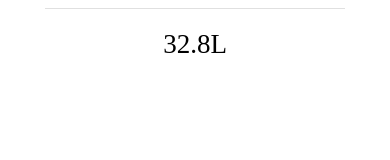
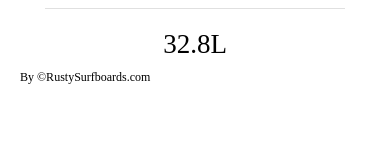
Before and after one commit to lionneclement/surf-volume, a React Native app: screen /IdealVolume in a window 390 px wide. Shown: the part 235-395 px from the top of the page. Built offline with nearby package versions, Linux system fonts and the light colour scheme.

Commit message:
add credit

```diff
--- /dev/null
+++ b/app/components/CreditComponent.tsx
@@ -0,0 +1,33 @@
+import React, {FunctionComponent, ReactElement} from 'react';
+import {Linking, StyleSheet} from 'react-native';
+import TextUI from '../ui/TextUI';
+
+interface Props {
+  text: string;
+  url: string;
+}
+
+const CreditComponent: FunctionComponent<Props> = ({
+  text,
+  url,
+}: Props): ReactElement => {
+  const onPressCredit = async (): Promise<void> => {
+    Linking.openURL(url);
+  };
+
+  return (
+    <TextUI onPress={onPressCredit} style={styles.credit}>
+      {text}
+    </TextUI>
+  );
+};
+
+const styles = StyleSheet.create({
+  credit: {
+    marginTop: 10,
+    fontFamily: 'Jost-Medium',
+    fontSize: 12,
+  },
+});
+
+export default CreditComponent;
--- a/app/data/range/SkillRangeData.ts
+++ b/app/data/range/SkillRangeData.ts
@@ -4,6 +4,7 @@ export interface SkillRange extends SliderRange {
   pourcentage: number;
 }
 
+// https://rustysurfboards.com/pages/volume-calculator - Ideal Volume Calculator
 export const skillRange: SkillRange[] = [
   {label: 'Beginner', value: 0, pourcentage: 100},
   {label: 'Inter / Beg', value: 1, pourcentage: 50},
--- a/app/data/range/WeighRangeData.ts
+++ b/app/data/range/WeighRangeData.ts
@@ -4,6 +4,7 @@ export interface WeightRange extends SliderRange {
   multiple: number;
 }
 
+// https://rustysurfboards.com/pages/volume-calculator - Ideal Volume Calculator
 export const weightRange: WeightRange[] = [
   {label: '40 | 88', value: 40, multiple: 0.42},
   {label: '41 | 90', value: 41, multiple: 0.42},
--- a/app/utils/VolumeCalculator.ts
+++ b/app/utils/VolumeCalculator.ts
@@ -39,7 +39,7 @@ export const idealVolumeCalculator: ({
   weight: WeightRange;
   skillLevel: SkillRange;
 }): number => {
-  // https://rustysurfboards.com/pages/volume-calculator
+  // https://rustysurfboards.com/pages/volume-calculator - Ideal Volume Calculator
   const idealVolume: number =
     weight.value * weight.multiple * (skillLevel.pourcentage / 100 + 1);
 
--- a/app/views/HomeViews.tsx
+++ b/app/views/HomeViews.tsx
@@ -5,6 +5,7 @@ import React, {
   useState,
 } from 'react';
 import {StyleSheet, View} from 'react-native';
+import CreditComponent from '../components/CreditComponent';
 import SliderComponent from '../components/sliders/SliderComponent';
 import {lengthRange} from '../data/range/LengthRangeData';
 import {shapesRange} from '../data/range/ShapesRangeData';
@@ -76,6 +77,10 @@ const Home: FunctionComponent = (): ReactElement => {
         </View>
         <DividerUI />
         <TextUI style={styles.volume}>{volume}L</TextUI>
+        <CreditComponent
+          text="By ©Nulltuul.com"
+          url="https://nulltuul.com/surfboard-volume-calculator/"
+        />
       </ScrollViewUI>
     </SafeAreaViewUI>
   );
--- a/app/views/IdealVolumeViews.tsx
+++ b/app/views/IdealVolumeViews.tsx
@@ -5,6 +5,7 @@ import React, {
   useState,
 } from 'react';
 import {StyleSheet} from 'react-native';
+import CreditComponent from '../components/CreditComponent';
 import SliderComponent from '../components/sliders/SliderComponent';
 import {skillRange} from '../data/range/SkillRangeData';
 import {weightRange} from '../data/range/WeighRangeData';
@@ -15,7 +16,7 @@ import TextUI from '../ui/TextUI';
 import TitleUI from '../ui/TitleUI';
 import {idealVolumeCalculator} from '../utils/VolumeCalculator';
 
-// Find Ideal Volume https://www.firewiresurfboards.com/pages/surfboard-volume-calculator
+// Find Ideal Volume https://rustysurfboards.com/pages/volume-calculator
 const IdealVolume: FunctionComponent = (): ReactElement => {
   const weightMiddleValue: number = Math.floor(weightRange.length / 2);
   const skillLevelMiddleValue: number = Math.floor(skillRange.length / 2);
@@ -54,6 +55,10 @@ const IdealVolume: FunctionComponent = (): ReactElement => {
         />
         <DividerUI />
         <TextUI style={styles.volume}>{idealVolume}L</TextUI>
+        <CreditComponent
+          text="By ©RustySurfboards.com"
+          url="https://rustysurfboards.com/pages/volume-calculator"
+        />
       </ScrollViewUI>
     </SafeAreaViewUI>
   );
```
